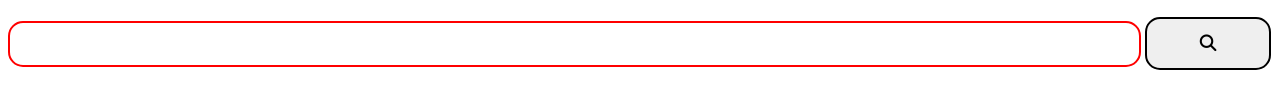
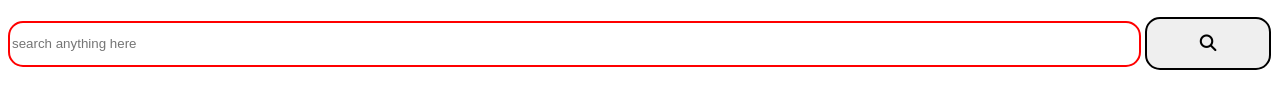
Before and after one commit to Cybernix-Phoenix-NSEC/wikipedia-clone, a plain HTML site: page index.html in a window 1280 px wide. Shown: the part 242-350 px from the top of the page. Drawn offline with Linux system fonts and the light colour scheme.

Commit message:
update index.html

```diff
--- a/index.html
+++ b/index.html
@@ -15,7 +15,7 @@
         <img class="img" src="./img/img.png" alt="">
 
         <form action="">
-            <input type="text">
+            <input type="text" placeholder="search anything here">
 
             <button type="submit">
                 <i class="fas fa-search fa-lg"></i>
```
